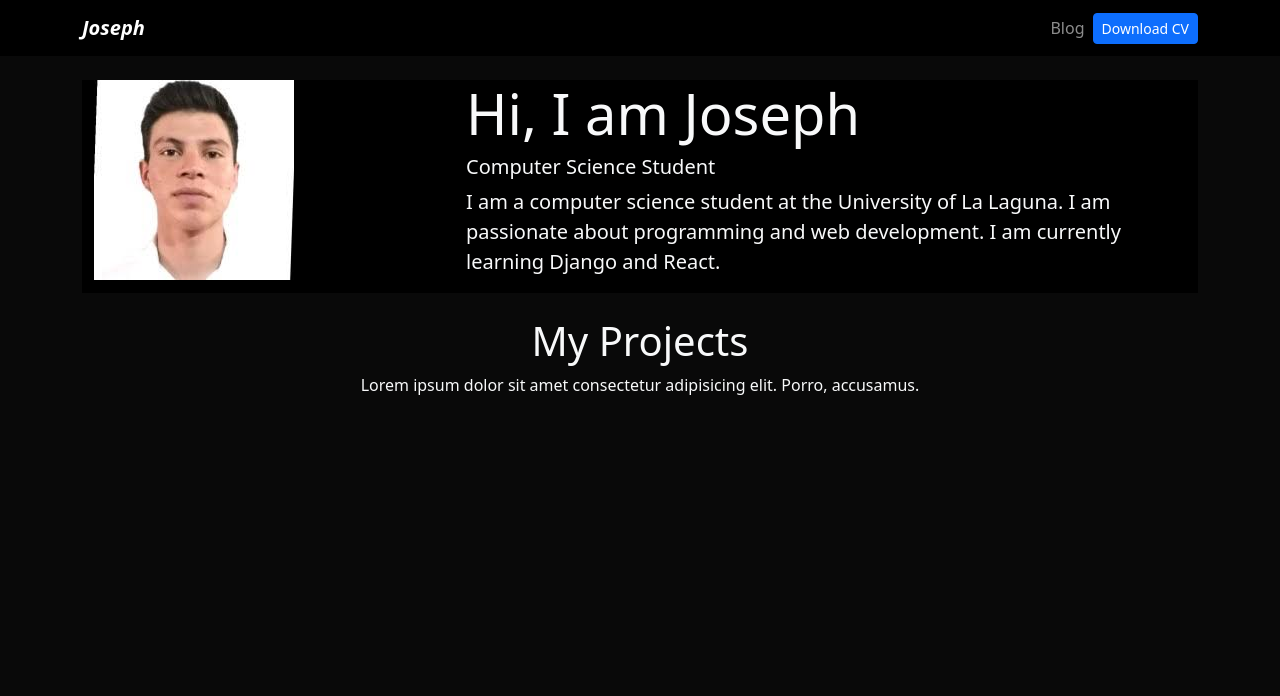
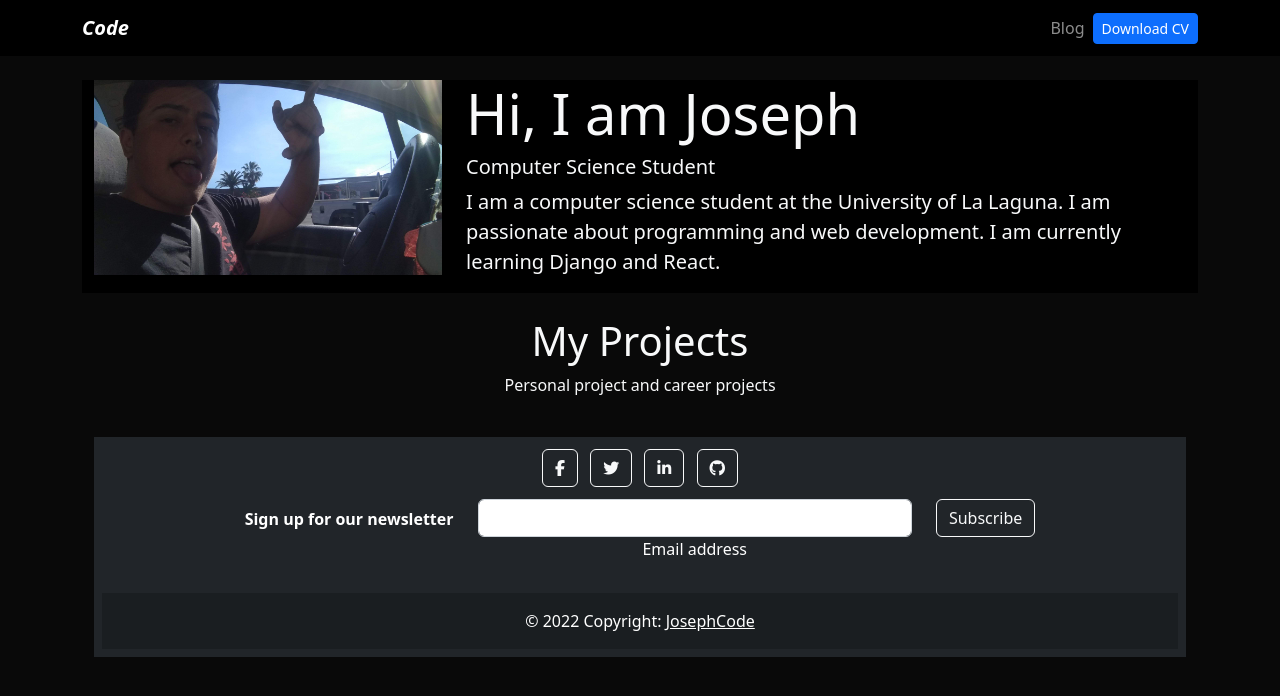
Before and after one commit to alu0101329161/PORTFOLIO, a Django app: page / in a window 1280 px wide. Shown: the top 696 px of the page. Run offline with Django 4.2, Linux system fonts and the light colour scheme; data that the repository does not hold is empty; some libraries are stand-ins or nearby versions.

```diff
--- a/portfolio/templates/home.html
+++ b/portfolio/templates/home.html
@@ -6,7 +6,7 @@
 
 <header class="row bg-black">
     <div class="col-md-4">
-        <img src="{% static 'portfolio/profile.jpg' %}" alt="My logo" class="img-fluid">
+        <img src="{% static 'portfolio/profile.jpeg' %}" alt="My logo" class="img-fluid">
     </div>
 
     <div class="col-md-8 my-auto">
@@ -20,7 +20,7 @@
 <div class="row my-4 text-center">
 
     <h1>My Projects</h1>
-    <p>Lorem ipsum dolor sit amet consectetur adipisicing elit. Porro, accusamus.</p>
+    <p>Personal project and career projects</p>
 
     {% for project in projects%}
 
@@ -39,6 +39,12 @@
         </div>
     </div>
 
+<!--     <div class="mt-4 flex flex-col items-center py-8 font-light dark:text-white lg:py-8">
+        <div class="mt-2 flex">
+            <a href="https://github.com/alu0101329161"></a>
+        </div>
+    </div> -->
+
     {% endfor %}
     {% endblock %}
 
--- a/portfolio/templates/layout.html
+++ b/portfolio/templates/layout.html
@@ -23,6 +23,8 @@
         {% endblock %}
     </div>
 
+    {% include 'partials/footer.html' %}
+    <script src="https://kit.fontawesome.com/20f02311a7.js" crossorigin="anonymous"></script>
 </body>
 
 </html>
--- /dev/null
+++ b/portfolio/templates/partials/footer.html
@@ -0,0 +1,74 @@
+<!-- Footer -->
+<footer class="bg-dark text-center text-white">
+    <!-- Grid container -->
+    <div class="container p-2">
+      <!-- Section: Social media -->
+      <section class="mb-2">
+        <!-- Facebook -->
+        <a class="btn btn-outline-light btn-floating m-1" href="#!" role="button"
+          ><i class="fab fa-facebook-f"></i
+        ></a>
+
+        <!-- Twitter -->
+        <a class="btn btn-outline-light btn-floating m-1" href="#!" role="button"
+          ><i class="fab fa-twitter"></i
+        ></a>
+
+
+        <!-- Linkedin -->
+        <a class="btn btn-outline-light btn-floating m-1" href="https://www.linkedin.com/in/joseph-gabino-rodr%C3%ADguez/" target="_blank" role="button"
+          ><i class="fab fa-linkedin-in"></i
+        ></a>
+
+        <!-- Github -->
+        <a class="btn btn-outline-light btn-floating m-1" target="_blank" href="https://github.com/alu0101329161" role="button"
+          ><i class="fab fa-github"></i
+        ></a>
+      </section>
+      <!-- Section: Social media -->
+
+      <!-- Section: Form -->
+      <section class="">
+        <form action="">
+          <!--Grid row-->
+          <div class="row d-flex justify-content-center">
+            <!--Grid column-->
+            <div class="col-auto">
+              <p class="pt-2">
+                <strong>Sign up for our newsletter</strong>
+              </p>
+            </div>
+            <!--Grid column-->
+
+            <!--Grid column-->
+            <div class="col-md-5 col-12">
+              <!-- Email input -->
+              <div class="form-outline form-white mb-4">
+                <input type="email" id="form5Example21" class="form-control" />
+                <label class="form-label" for="form5Example21">Email address</label>
+              </div>
+            </div>
+            <!--Grid column-->
+
+            <!--Grid column-->
+            <div class="col-auto">
+              <!-- Submit button -->
+              <button type="submit" class="btn btn-outline-light mb-4">
+                Subscribe
+              </button>
+            </div>
+            <!--Grid column-->
+          </div>
+          <!--Grid row-->
+        </form>
+      </section>
+      <!-- Section: Form -->
+
+    <!-- Copyright -->
+    <div class="text-center p-3" style="background-color: rgba(0, 0, 0, 0.2);">
+      © 2022 Copyright:
+      <a class="text-white" href="https://github.com/alu0101329161">JosephCode</a>
+    </div>
+    <!-- Copyright -->
+  </footer>
+  <!-- Footer -->
--- a/portfolio/templates/partials/navbar.html
+++ b/portfolio/templates/partials/navbar.html
@@ -2,7 +2,7 @@
 
 <nav class="navbar navbar-expand-lg navbar-dark bg-black">
     <div class="container">
-        <a class="navbar-brand fw-bold fst-italic" href="/">Joseph</a>
+        <a class="navbar-brand fw-bold fst-italic" href="/">Code</a>
         <button class="navbar-toggler" type="button" data-bs-toggle="collapse" data-bs-target="#navbarNav"
             aria-controls="navbarNav" aria-expanded="false" aria-label="Toggle navigation">
             <span class="navbar-toggler-icon"></span>
```
Also changed, not shown: portfolio/static/portfolio/profile.jpeg (added).
